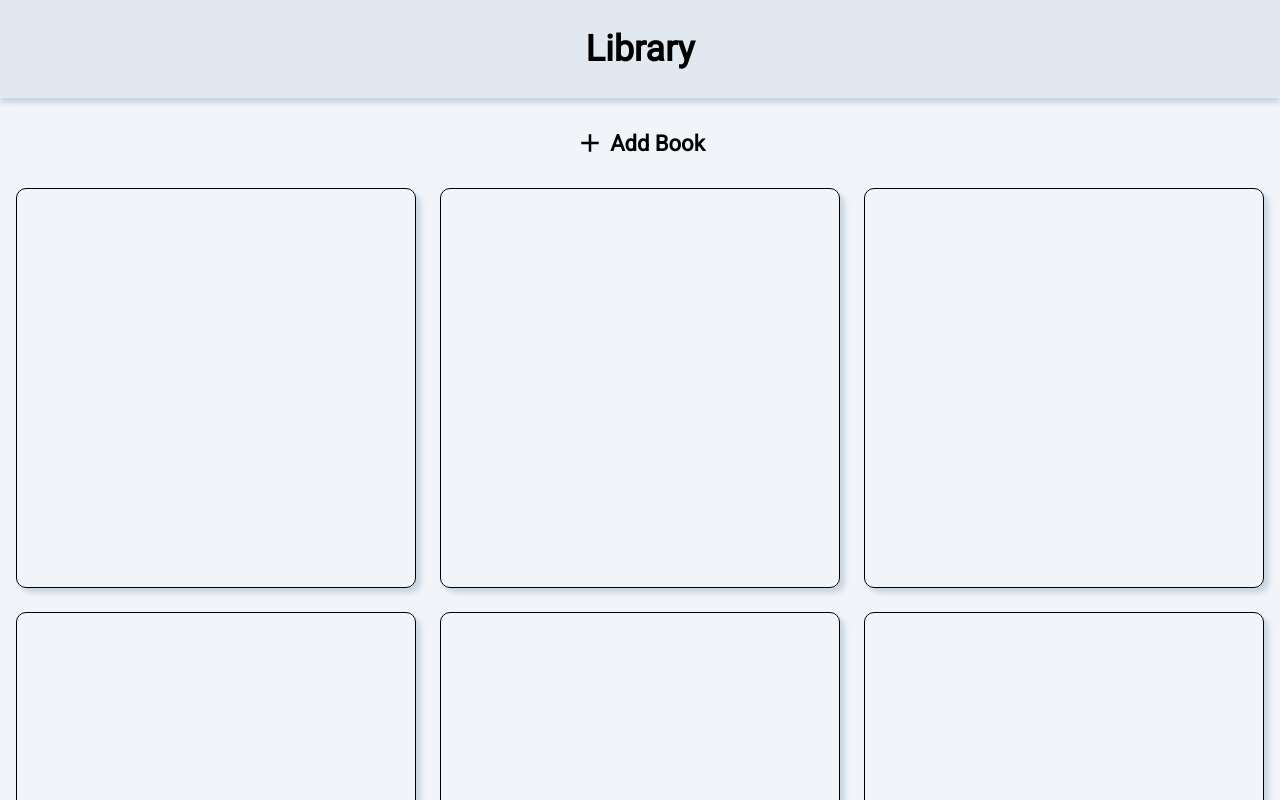
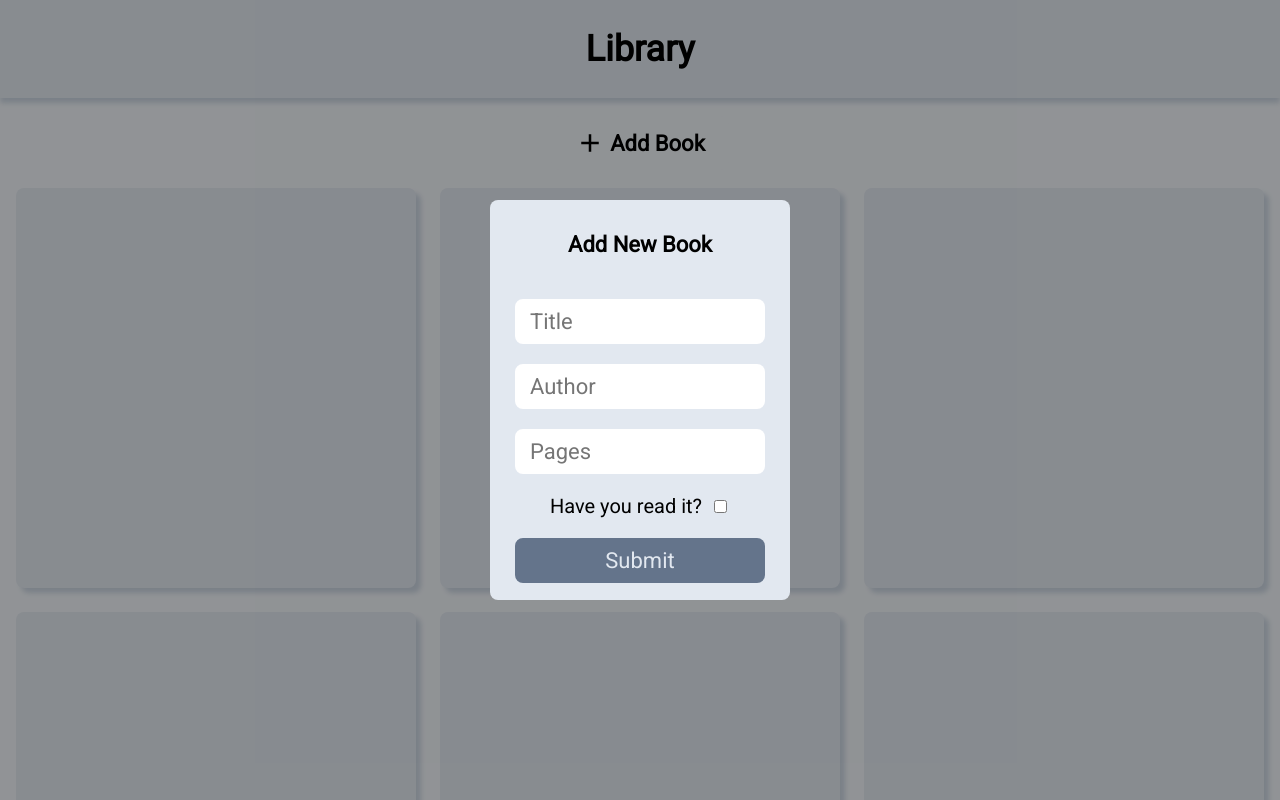
Before and after one commit to Ganta-KH/library, a plain HTML site: page index.html in a window 1280 px wide. Shown: the top 800 px of the page. Drawn offline with Linux system fonts and the light colour scheme.

Commit message:
Add form for adding new book

```diff
--- a/index.html
+++ b/index.html
@@ -8,6 +8,19 @@
         <title>Library</title>
     </head>
     <body>
+        <div class="new">
+            <form action="">
+                <p>Add New Book</p>
+                <input type="text" placeholder="Title" required />
+                <input type="text" placeholder="Author" required />
+                <input type="number" placeholder="Pages" required />
+                <div class="check">
+                    <label for="read">Have you read it?</label>
+                    <input type="checkbox" id="read" />
+                </div>
+                <button>Submit</button>
+            </form>
+        </div>
         <header>Library</header>
         <main>
             <button>
--- a/style.css
+++ b/style.css
@@ -3,15 +3,16 @@
 :root {
     --shadow: 0 5px 5px #cbd5e1;
     --background-color: #f1f5f9;
-    --header-background-color: #e2e8f0;
+    --card-background-color: #e2e8f0;
 }
 
 * {
-    font-family: 'Roboto', sans-serif;
+    font-family: "Roboto", sans-serif;
     box-sizing: border-box;
 }
 
-html, body {
+html,
+body {
     height: 100%;
 }
 
@@ -27,7 +28,7 @@ header {
     font-weight: bold;
     padding: 28px;
     text-align: center;
-    background-color: var(--header-background-color);
+    background-color: var(--card-background-color);
     box-shadow: var(--shadow);
 }
 
@@ -69,9 +70,9 @@ main > button > svg {
 }
 
 .books > div {
-    border: 1px solid black;
     box-shadow: 5px 5px 5px #cbd5e1;
-    border-radius: 10px;
+    border-radius: 8px;
+    background-color: var(--card-background-color);
 }
 
 .books > div:hover {
@@ -85,3 +86,63 @@ footer {
     padding: 14px;
     text-align: center;
 }
+
+.new {
+    position: fixed;
+    background-color: rgba(0, 0, 0, 0.4);
+    width: 100vw;
+    height: 100vh;
+    display: flex;
+    justify-content: center;
+    align-items: center;
+}
+
+form {
+    display: flex;
+    flex-direction: column;
+    width: 300px;
+    height: 400px;
+    background-color: var(--card-background-color);
+    padding: 10px 25px;
+    border-radius: 8px;
+    gap: 20px;
+}
+
+form p {
+    font-size: 22px;
+    font-weight: bold;
+    text-align: center;
+}
+
+form input,
+form button {
+    font-size: 22px;
+    border: none;
+    padding: 10px 15px;
+    border-radius: 8px;
+}
+
+.check {
+    display: flex;
+    justify-content: center;
+    align-items: center;
+    gap: 8px;
+}
+
+form label {
+    font-size: 20px;
+}
+
+form button {
+    background-color: #64748b;
+    color: var(--card-background-color);
+}
+
+form button:hover {
+    background-color: #475569;
+    cursor: pointer;
+}
+
+form button:focus {
+    background-color: #334155;
+}
```
